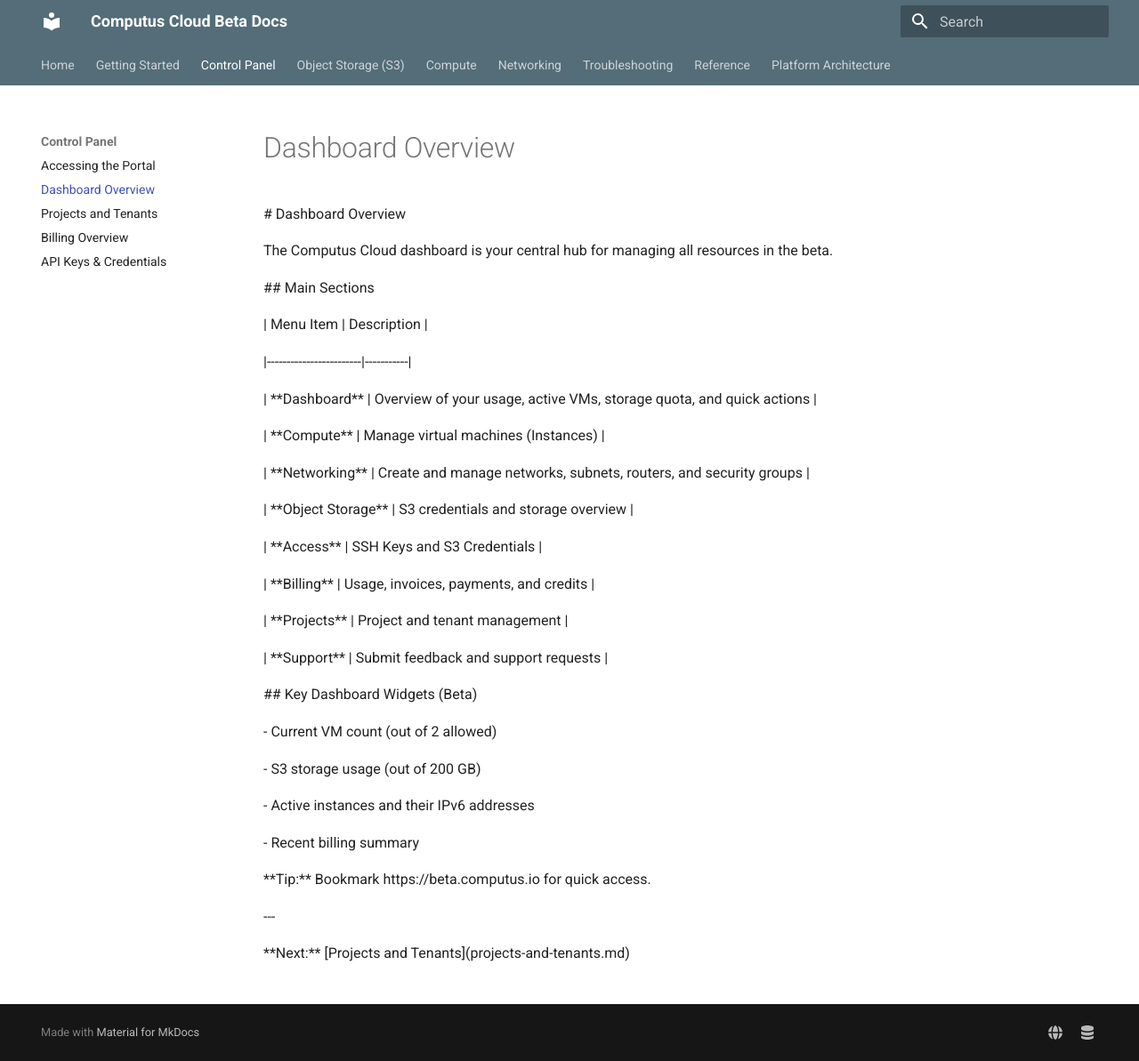
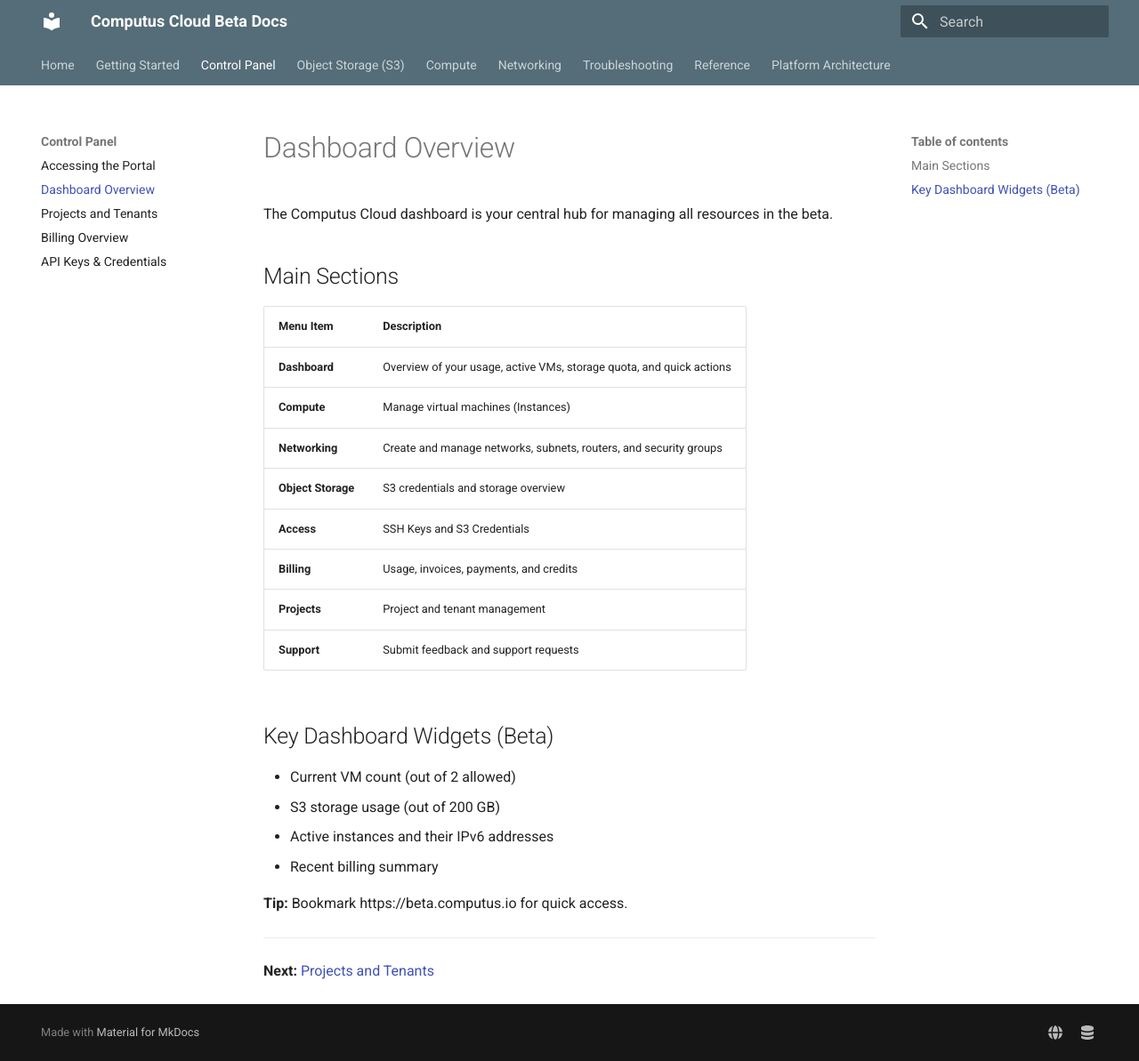
Before and after one commit to LordTeruki/my-docs, an MkDocs documentation site: the page built from docs/control-panel/dashboard-overview.md, in a window 1280 px wide and 1193 px high. Shown: the whole window at 89% size. Built offline with MkDocs 1.6.1 and Material for MkDocs 9.7.7, drawn with Linux system fonts in a browser that asks for light colours.

Commit message:
fix control panel markdown formatting

```diff
--- a/docs/control-panel/dashboard-overview.md
+++ b/docs/control-panel/dashboard-overview.md
@@ -1,57 +1,29 @@
-\# Dashboard Overview
-
-
+# Dashboard Overview
 
 The Computus Cloud dashboard is your central hub for managing all resources in the beta.
 
+## Main Sections
 
+| Menu Item | Description |
+|----------|-------------|
+| **Dashboard** | Overview of your usage, active VMs, storage quota, and quick actions |
+| **Compute** | Manage virtual machines (Instances) |
+| **Networking** | Create and manage networks, subnets, routers, and security groups |
+| **Object Storage** | S3 credentials and storage overview |
+| **Access** | SSH Keys and S3 Credentials |
+| **Billing** | Usage, invoices, payments, and credits |
+| **Projects** | Project and tenant management |
+| **Support** | Submit feedback and support requests |
 
-\## Main Sections
+## Key Dashboard Widgets (Beta)
 
+- Current VM count (out of 2 allowed)
+- S3 storage usage (out of 200 GB)
+- Active instances and their IPv6 addresses
+- Recent billing summary
 
+**Tip:** Bookmark https://beta.computus.io for quick access.
 
-| Menu Item              | Description |
+---
 
-|------------------------|-----------|
-
-| \*\*Dashboard\*\*          | Overview of your usage, active VMs, storage quota, and quick actions |
-
-| \*\*Compute\*\*            | Manage virtual machines (Instances) |
-
-| \*\*Networking\*\*         | Create and manage networks, subnets, routers, and security groups |
-
-| \*\*Object Storage\*\*     | S3 credentials and storage overview |
-
-| \*\*Access\*\*             | SSH Keys and S3 Credentials |
-
-| \*\*Billing\*\*            | Usage, invoices, payments, and credits |
-
-| \*\*Projects\*\*           | Project and tenant management |
-
-| \*\*Support\*\*            | Submit feedback and support requests |
-
-
-
-\## Key Dashboard Widgets (Beta)
-
-
-
-\- Current VM count (out of 2 allowed)
-
-\- S3 storage usage (out of 200 GB)
-
-\- Active instances and their IPv6 addresses
-
-\- Recent billing summary
-
-
-
-\*\*Tip:\*\* Bookmark https://beta.computus.io for quick access.
-
-
-
-\---
-
-
-
-\*\*Next:\*\* \[Projects and Tenants](projects-and-tenants.md)
+**Next:** [Projects and Tenants](projects-and-tenants.md)
```
Also changed, not shown: docs/control-panel/accessing-the-portal.md (+18 -47 lines), docs/control-panel/api-keys.md (+25 -68 lines), docs/control-panel/billing-overview.md (+17 -45 lines), docs/control-panel/projects-and-tenants.md (+15 -38 lines).
